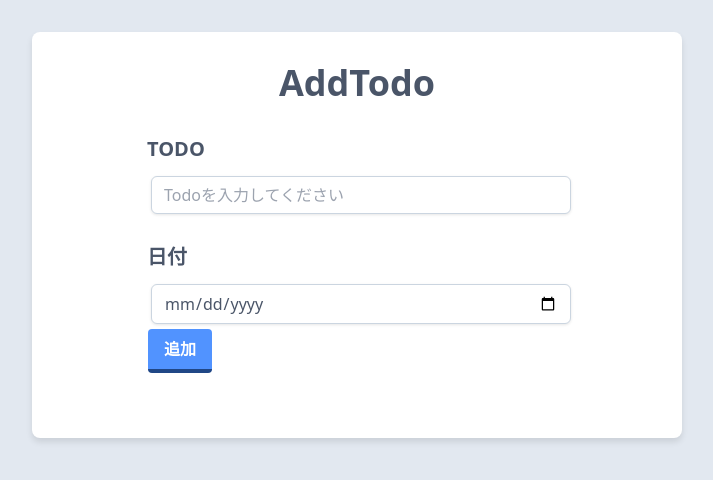
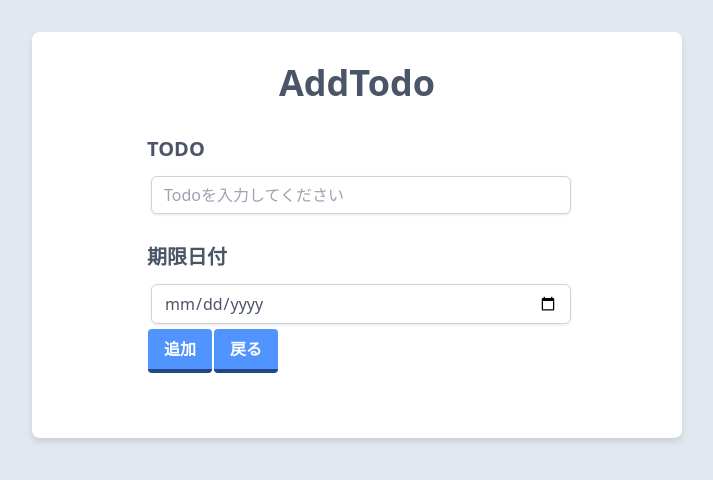
Before and after one commit to reoroi/my-todoapp-nextjs13, a Next.js app: page /components/AddTodo in a window 1280 px wide. Shown: the top 480 px of the page, without its empty margins (283-996 px from the left). Built offline with nearby package versions, Linux system fonts and the light colour scheme.

Commit message:
必要かわからないがコメントアウト持ってきた

```diff
--- a/src/app/components/AddTodo/page.tsx
+++ b/src/app/components/AddTodo/page.tsx
@@ -1,7 +1,26 @@
 import React from "react";
 import "../../globals.css";
+import Link from "next/link";
 
 const AddTodo = () => {
+        {/* <div className="input-area">
+            <input
+              onChange={(e) => setAdditionalTodo(e.target.value)}
+              value={additionalTodo}
+              placeholder="TODOを入力してください"
+            />
+            <div className="input-button">
+              <input
+                onChange={(e) => setAdditionalDate(e.target.value)}
+                type="date"
+                value={additionalDate || ""}
+              />
+              <button onClick={clickAdd} className="add-btn">
+                追加
+              </button>
+            </div>
+          </div> */}
+
   return (
     <div>
       <h1 className="TODO">AddTodo</h1>
@@ -21,7 +40,7 @@ const AddTodo = () => {
               />
             </div>
             <div className="addTodo-content">
-              <p className="addtodo-p">日付</p>
+              <p className="addtodo-p">期限日付</p>
               <input
                 // onChange={(e) => setTitle(e.target.value)}
                 className="addTodo-input"
@@ -29,15 +48,19 @@ const AddTodo = () => {
               />
             </div>
           </div>
-
+          <div className="addTodo-Horizontal">
           <button
+          className=""
             type="submit"
-            // className={`py-2 px-4 border rounded-md ${loading ? ' bg-orange-300 cursor-not-allowed rounded-full' : 'bg-orange-500 hover:bg-orange-500' }` }
             // disabled={loading}
           >
             追加
           </button>
-        </form>{" "}
+          <Link href={'/'}>
+          <button>戻る</button>
+          </Link>
+          </div>
+        </form>
       </div>
     </div>
   );
```
